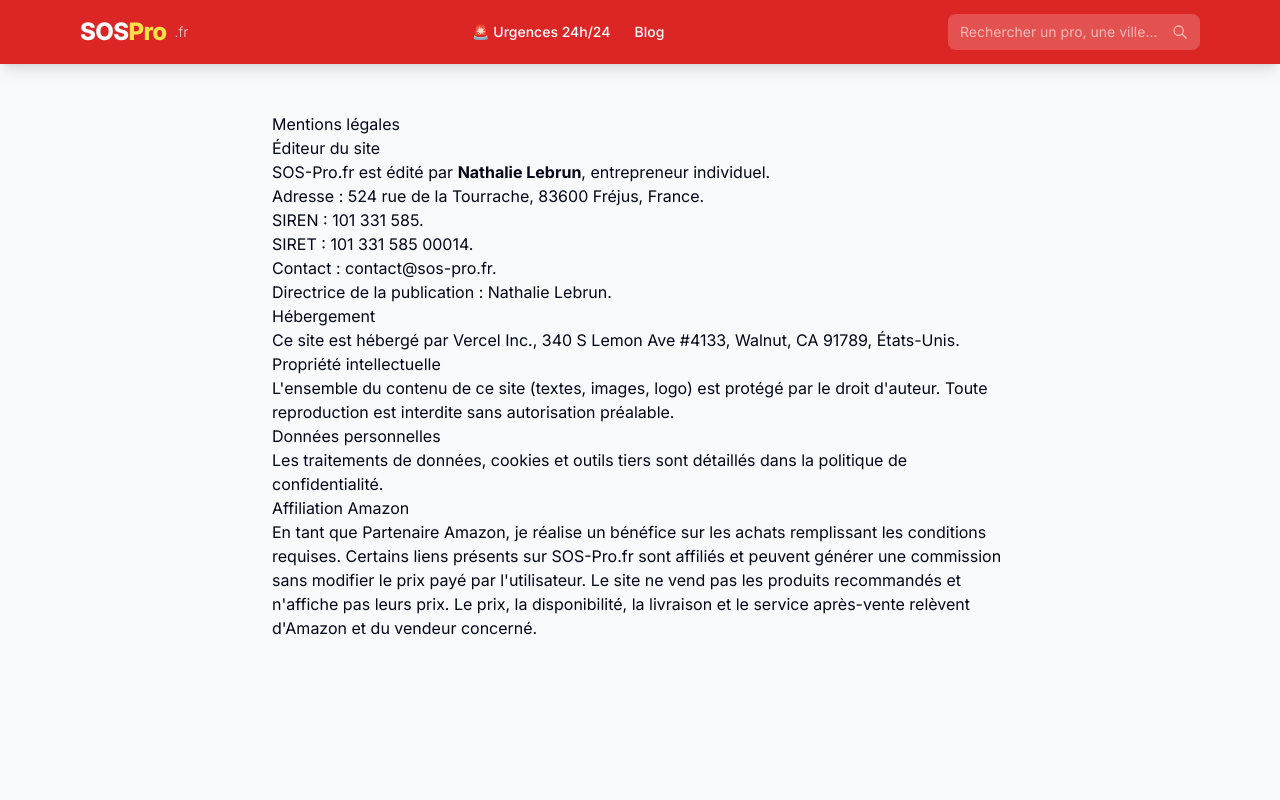
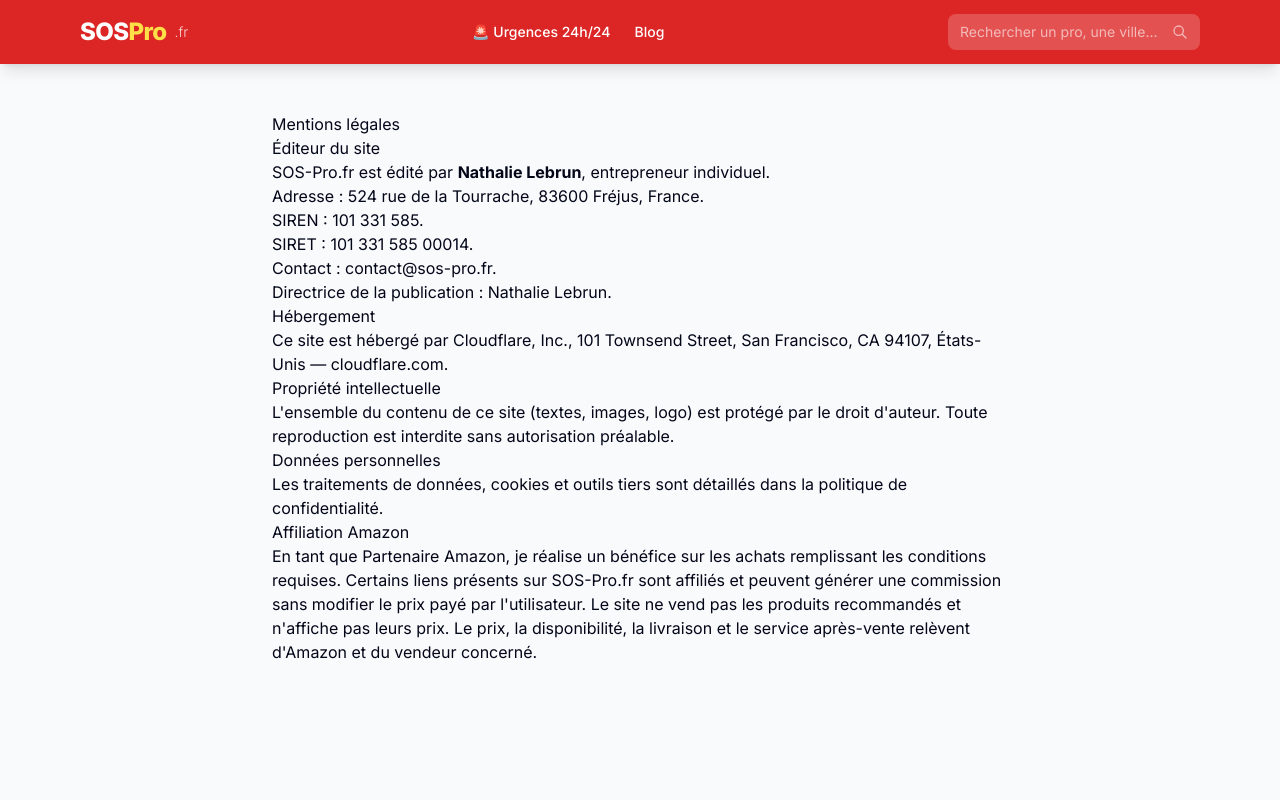
Before and after one commit to selenevoyance14-svg/sos-pro, a Next.js app: page /mentions-legales in a window 1280 px wide. Shown: the top 800 px of the page. Built offline with nearby package versions, Linux system fonts and the light colour scheme.

Commit message:
Corrige l hébergeur Cloudflare

```diff
--- a/src/app/mentions-legales/page.tsx
+++ b/src/app/mentions-legales/page.tsx
@@ -20,8 +20,9 @@ export default function MentionsLegalesPage() {
       </p>
       <h2>Hébergement</h2>
       <p>
-        Ce site est hébergé par Vercel Inc., 340 S Lemon Ave #4133, Walnut, CA
-        91789, États-Unis.
+        Ce site est hébergé par Cloudflare, Inc., 101 Townsend Street, San
+        Francisco, CA 94107, États-Unis — {" "}
+        <a href="https://www.cloudflare.com" target="_blank" rel="noopener noreferrer">cloudflare.com</a>.
       </p>
       <h2>Propriété intellectuelle</h2>
       <p>
```
